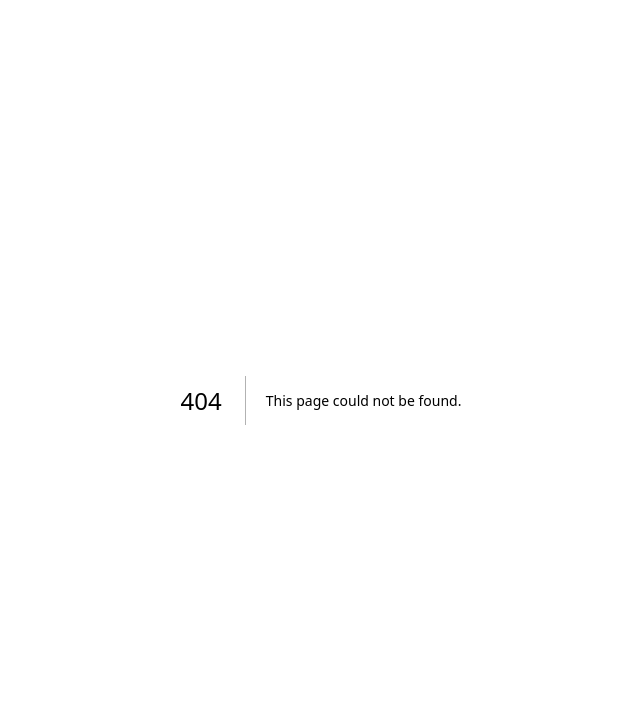
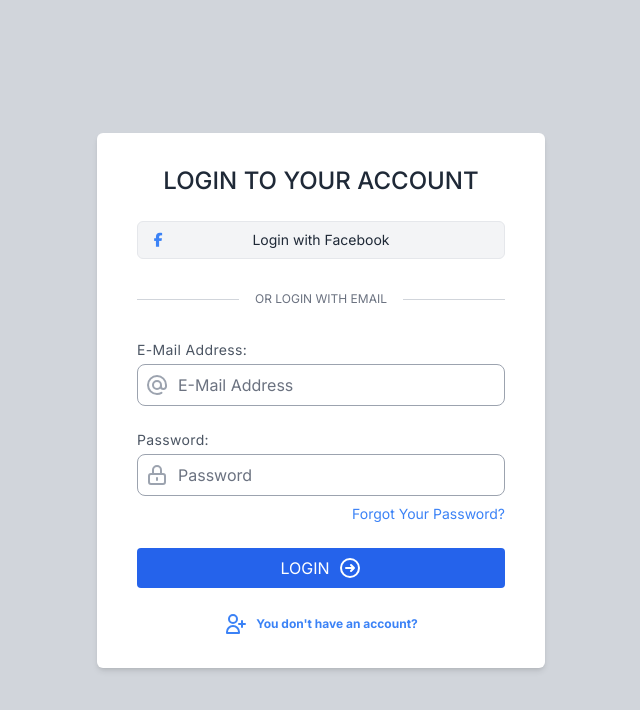
Before and after one commit to shahab47/Volumeprofile, a Next.js app: page /register in a window 1280 px wide. Before the commit this address had no page. Shown: the top 710 px of the page, without its empty margins (319-959 px from the left). Built offline with nearby package versions, Linux system fonts and the light colour scheme.

Commit message:
Add register page

```diff
--- /dev/null
+++ b/app/components/loginRegister/LoginAndRegiester.js
@@ -0,0 +1,158 @@
+import React from "react";
+
+function LoginAndRegiester() {
+  return (
+    <div>
+      <link
+        rel="stylesheet"
+        href="https://kit-pro.fontawesome.com/releases/v5.15.1/css/pro.min.css"
+      />
+
+      <div class="min-h-screen flex flex-col items-center justify-center bg-gray-300">
+        <div class="flex flex-col bg-white shadow-md px-4 sm:px-6 md:px-8 lg:px-10 py-8 rounded-md w-full max-w-md">
+          <div class="font-medium self-center text-xl sm:text-2xl uppercase text-gray-800">
+            Login To Your Account
+          </div>
+          <button class="relative mt-6 border rounded-md py-2 text-sm text-gray-800 bg-gray-100 hover:bg-gray-200">
+            <span class="absolute left-0 top-0 flex items-center justify-center h-full w-10 text-blue-500">
+              <i class="fab fa-facebook-f"></i>
+            </span>
+            <span>Login with Facebook</span>
+          </button>
+          <div class="relative mt-10 h-px bg-gray-300">
+            <div class="absolute left-0 top-0 flex justify-center w-full -mt-2">
+              <span class="bg-white px-4 text-xs text-gray-500 uppercase">
+                Or Login With Email
+              </span>
+            </div>
+          </div>
+          <div class="mt-10">
+            <form action="#">
+              <div class="flex flex-col mb-6">
+                <label
+                  for="email"
+                  class="mb-1 text-xs sm:text-sm tracking-wide text-gray-600"
+                >
+                  E-Mail Address:
+                </label>
+                <div class="relative">
+                  <div class="inline-flex items-center justify-center absolute left-0 top-0 h-full w-10 text-gray-400">
+                    <svg
+                      class="h-6 w-6"
+                      fill="none"
+                      stroke-linecap="round"
+                      stroke-linejoin="round"
+                      stroke-width="2"
+                      viewBox="0 0 24 24"
+                      stroke="currentColor"
+                    >
+                      <path d="M16 12a4 4 0 10-8 0 4 4 0 008 0zm0 0v1.5a2.5 2.5 0 005 0V12a9 9 0 10-9 9m4.5-1.206a8.959 8.959 0 01-4.5 1.207" />
+                    </svg>
+                  </div>
+
+                  <input
+                    id="email"
+                    type="email"
+                    name="email"
+                    class="text-sm sm:text-base placeholder-gray-500 pl-10 pr-4 rounded-lg border border-gray-400 w-full py-2 focus:outline-none focus:border-blue-400"
+                    placeholder="E-Mail Address"
+                  />
+                </div>
+              </div>
+              <div class="flex flex-col mb-6">
+                <label
+                  for="password"
+                  class="mb-1 text-xs sm:text-sm tracking-wide text-gray-600"
+                >
+                  Password:
+                </label>
+                <div class="relative">
+                  <div class="inline-flex items-center justify-center absolute left-0 top-0 h-full w-10 text-gray-400">
+                    <span>
+                      <svg
+                        class="h-6 w-6"
+                        fill="none"
+                        stroke-linecap="round"
+                        stroke-linejoin="round"
+                        stroke-width="2"
+                        viewBox="0 0 24 24"
+                        stroke="currentColor"
+                      >
+                        <path d="M12 15v2m-6 4h12a2 2 0 002-2v-6a2 2 0 00-2-2H6a2 2 0 00-2 2v6a2 2 0 002 2zm10-10V7a4 4 0 00-8 0v4h8z" />
+                      </svg>
+                    </span>
+                  </div>
+
+                  <input
+                    id="password"
+                    type="password"
+                    name="password"
+                    class="text-sm sm:text-base placeholder-gray-500 pl-10 pr-4 rounded-lg border border-gray-400 w-full py-2 focus:outline-none focus:border-blue-400"
+                    placeholder="Password"
+                  />
+                </div>
+              </div>
+
+              <div class="flex items-center mb-6 -mt-4">
+                <div class="flex ml-auto">
+                  <a
+                    href="#"
+                    class="inline-flex text-xs sm:text-sm text-blue-500 hover:text-blue-700"
+                  >
+                    Forgot Your Password?
+                  </a>
+                </div>
+              </div>
+
+              <div class="flex w-full">
+                <button
+                  type="submit"
+                  class="flex items-center justify-center focus:outline-none text-white text-sm sm:text-base bg-blue-600 hover:bg-blue-700 rounded py-2 w-full transition duration-150 ease-in"
+                >
+                  <span class="mr-2 uppercase">Login</span>
+                  <span>
+                    <svg
+                      class="h-6 w-6"
+                      fill="none"
+                      stroke-linecap="round"
+                      stroke-linejoin="round"
+                      stroke-width="2"
+                      viewBox="0 0 24 24"
+                      stroke="currentColor"
+                    >
+                      <path d="M13 9l3 3m0 0l-3 3m3-3H8m13 0a9 9 0 11-18 0 9 9 0 0118 0z" />
+                    </svg>
+                  </span>
+                </button>
+              </div>
+            </form>
+          </div>
+          <div class="flex justify-center items-center mt-6">
+            <a
+              href="#"
+              target="_blank"
+              class="inline-flex items-center font-bold text-blue-500 hover:text-blue-700 text-xs text-center"
+            >
+              <span>
+                <svg
+                  class="h-6 w-6"
+                  fill="none"
+                  stroke-linecap="round"
+                  stroke-linejoin="round"
+                  stroke-width="2"
+                  viewBox="0 0 24 24"
+                  stroke="currentColor"
+                >
+                  <path d="M18 9v3m0 0v3m0-3h3m-3 0h-3m-2-5a4 4 0 11-8 0 4 4 0 018 0zM3 20a6 6 0 0112 0v1H3v-1z" />
+                </svg>
+              </span>
+              <span class="ml-2">You don't have an account?</span>
+            </a>
+          </div>
+        </div>
+      </div>
+    </div>
+  );
+}
+
+export default LoginAndRegiester;
--- a/app/page.tsx
+++ b/app/page.tsx
@@ -24,24 +24,3 @@ const Home = ()=>{
 
 }
 export default Home;
-
-"use client"
-
-import React {useState} from 'react';
-
-const Home =()=>{
-  const [count,setCount]=useState(0);
-  const increament =()=>{
-    setCount(count+1);
-  }
-  const decrement =()=>{
-    setCount(count-1);
-  }
-  return(
-    <div>
-      <label>{count}</label>
-      <button onClick={increament}>+1</button>
-      <button onClick={decrement}>-1</button>
-    </div>
-    )
-}
--- /dev/null
+++ b/app/register/page.js
@@ -0,0 +1,12 @@
+import React from 'react'
+import LoginAndRegiester from '../components/loginRegister/LoginAndRegiester'
+
+function page() {
+  return (
+    <div>
+        <LoginAndRegiester/>
+    </div>
+  )
+}
+
+export default page
```
